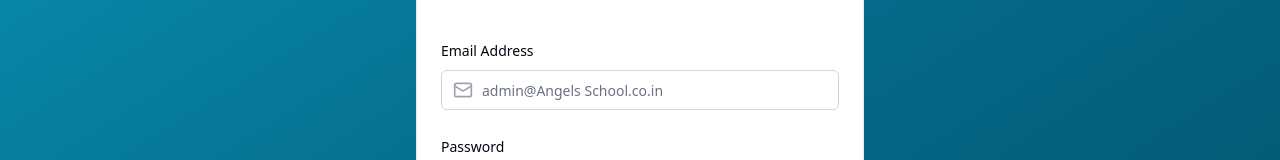
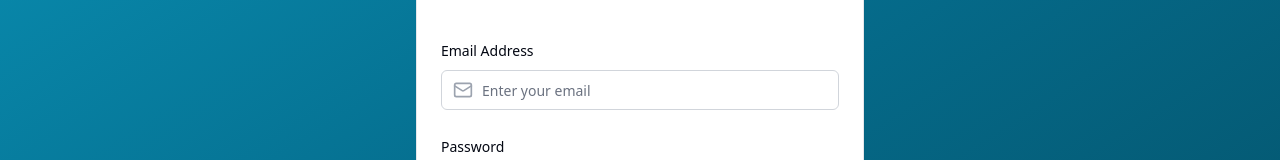
Before and after one commit to Fenil2004/SchoolWEBPAGE, a Next.js app: page /admin-login in a window 1280 px wide. Shown: the part 404-564 px from the top of the page. Built offline with nearby package versions, Linux system fonts and the light colour scheme; no server answers; the database is empty.

Commit message:
Security: Remove admin email hint from login placeholder

```diff
--- a/components/pages-content/AdminLogin.jsx
+++ b/components/pages-content/AdminLogin.jsx
@@ -99,7 +99,7 @@ export default function AdminLogin() {
                     type="email"
                     value={email}
                     onChange={(e) => setEmail(e.target.value)}
-                    placeholder="admin@Angels School.co.in"
+                    placeholder="Enter your email"
                     className="pl-10"
                     required
                   />
```
